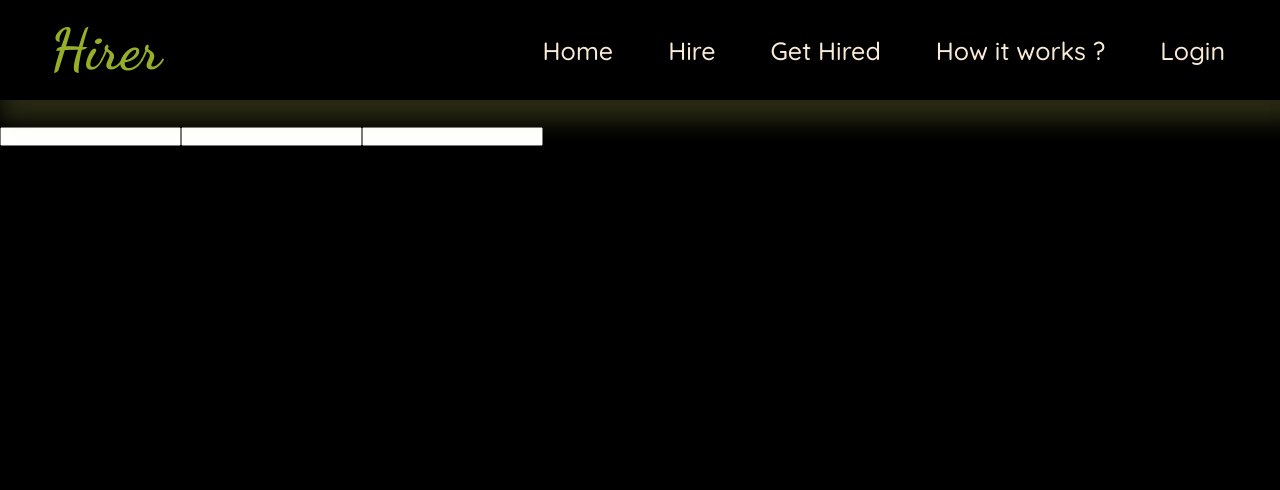
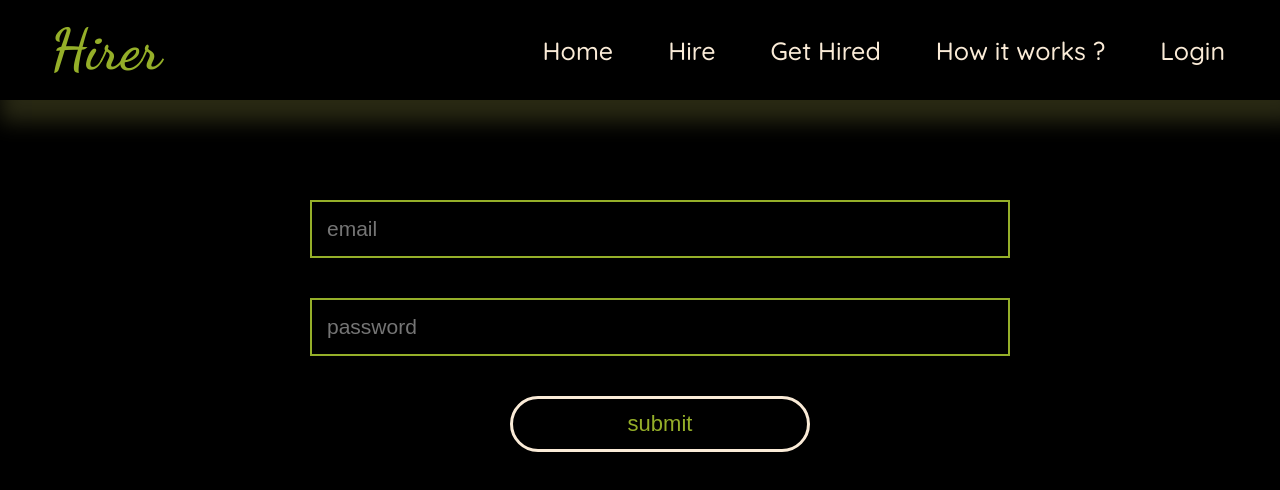
Before and after one commit to Ak-sd7/Hirer-app, a React (Vite) app: page /login in a window 1280 px wide. Shown: the top 490 px of the page. Built offline with nearby package versions, Linux system fonts and the light colour scheme; a web font is replaced by a local one.

Commit message:
login page

```diff
--- a/src/Pages/Login.jsx
+++ b/src/Pages/Login.jsx
@@ -1,16 +1,28 @@
+import { Stack } from "@mui/material"
+import "../Styles/login.css"
+import { useState } from "react"
 
 const Login = () => {
+  const [email, setEmail] = useState("");
+  const [password, setPassword] = useState("");
+
+  const submitHandler = (e)=>{
+    e.preventDefault();
+    return(
+      console.log("submitted")
+    );
+  }
+
   return (
-    <div>
-        <div>
-          <h2 className="lI">LogIn</h2>
-          <form>
-            <input></input>
-            <input></input>
-            <input></input>
-          </form>
-        </div>
-    </div>
+      <div style={{ display: "flex", justifyContent: "center", alignItems: "center", paddingTop: "100px", alignContent:"center"}}>
+        <form onSubmit={submitHandler}>
+          <Stack spacing={5} paddingLeft={5} sx={{ alignItems: "center", justifyContent: "center" }}>
+            <input placeholder="email" type="email" onChange={(e)=>{setEmail(e.target.value)}} value={email} required/>
+            <input placeholder="password" type="password" onChange={(e)=>{setPassword(e.target.value)}} value={password} required/>
+            <button className="LoginB" style={{width: "300px"}}>submit</button>
+          </Stack>
+        </form>
+      </div>
   )
 }
 
--- a/src/Styles/login.css
+++ b/src/Styles/login.css
@@ -0,0 +1,20 @@
+input{
+    padding: 15px;
+    font-size: 21px;
+    border: 2px solid #95af29;
+    color:antiquewhite;
+    background-color: black;
+    width: 700px;
+}
+.LoginB{
+    background-color: black;
+    padding: 12px;
+    font-size: 22px;
+    border-radius: 32px;
+    color: #95af29;
+    border: 3px solid antiquewhite;
+}
+.LoginB:hover{
+    border: 3px solid #95af29;
+    color: beige;
+}
```
